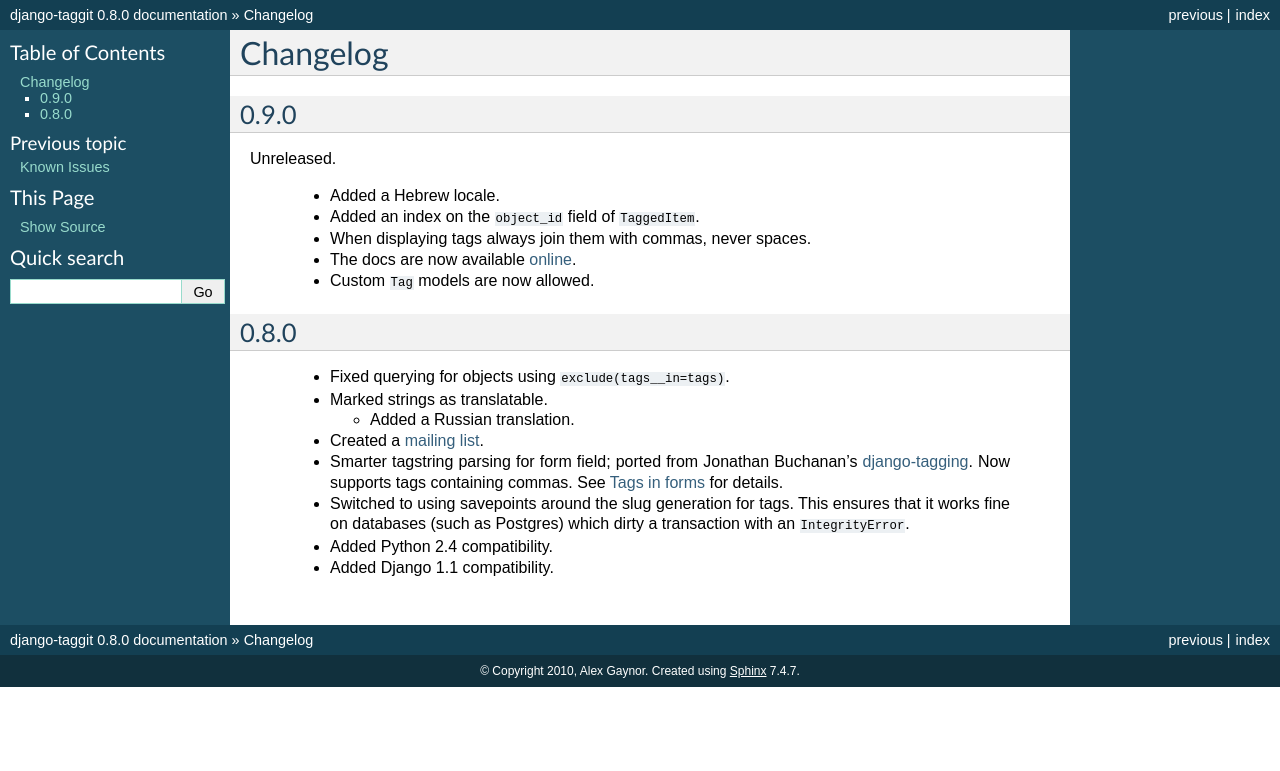
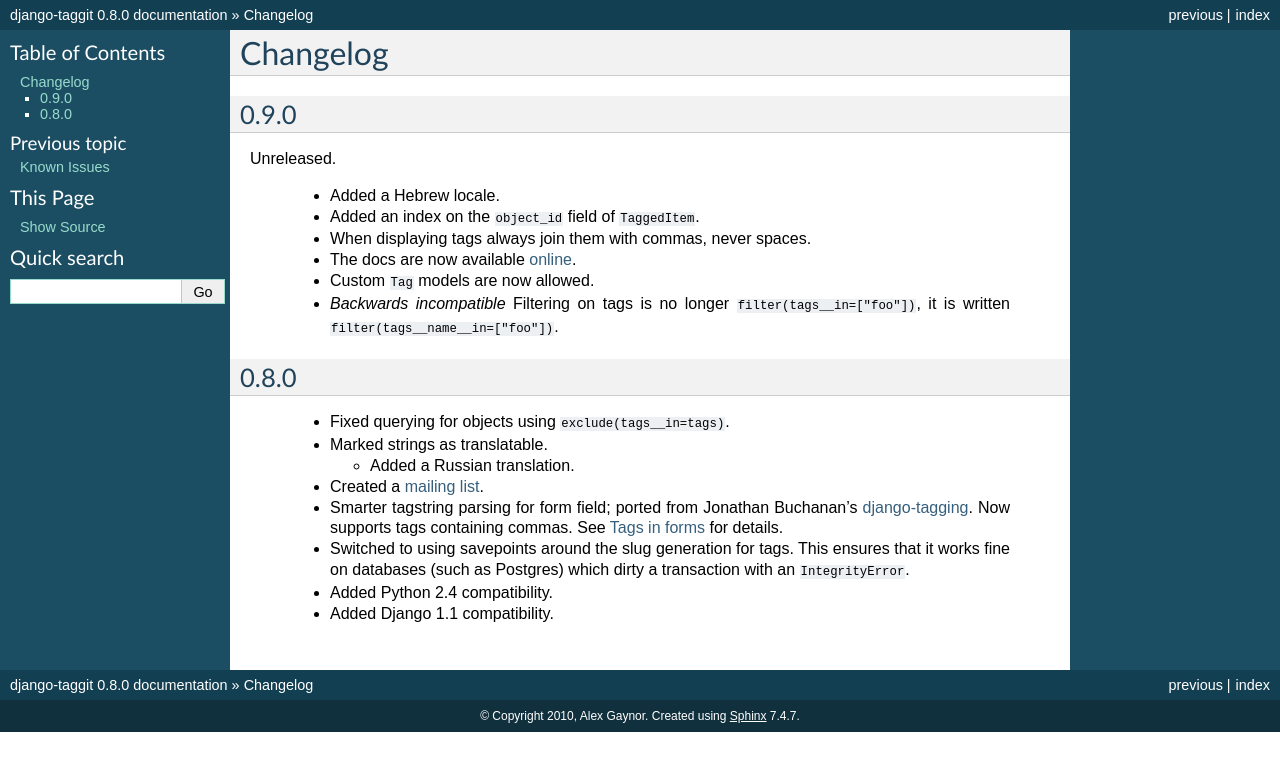
Before and after one commit to jazzband/django-taggit, a Sphinx documentation site: the page built from docs/changelog.txt, in a window 1280 px wide. Shown: the top 771 px of the page. Built offline with Sphinx 7.4.7, drawn with Linux system fonts in a browser that asks for light colours.

Commit message:
Updated teh changelog

```diff
--- a/docs/changelog.txt
+++ b/docs/changelog.txt
@@ -11,6 +11,9 @@
  * When displaying tags always join them with commas, never spaces.
  * The docs are now available `online <http://django-taggit.readthedocs.org/>`_.
  * Custom ``Tag`` models are now allowed.
+ * *Backwards incompatible*  Filtering on tags is no longer
+   ``filter(tags__in=["foo"])``, it is written
+   ``filter(tags__name__in=["foo"])``.
 
 0.8.0
 ~~~~~
```
